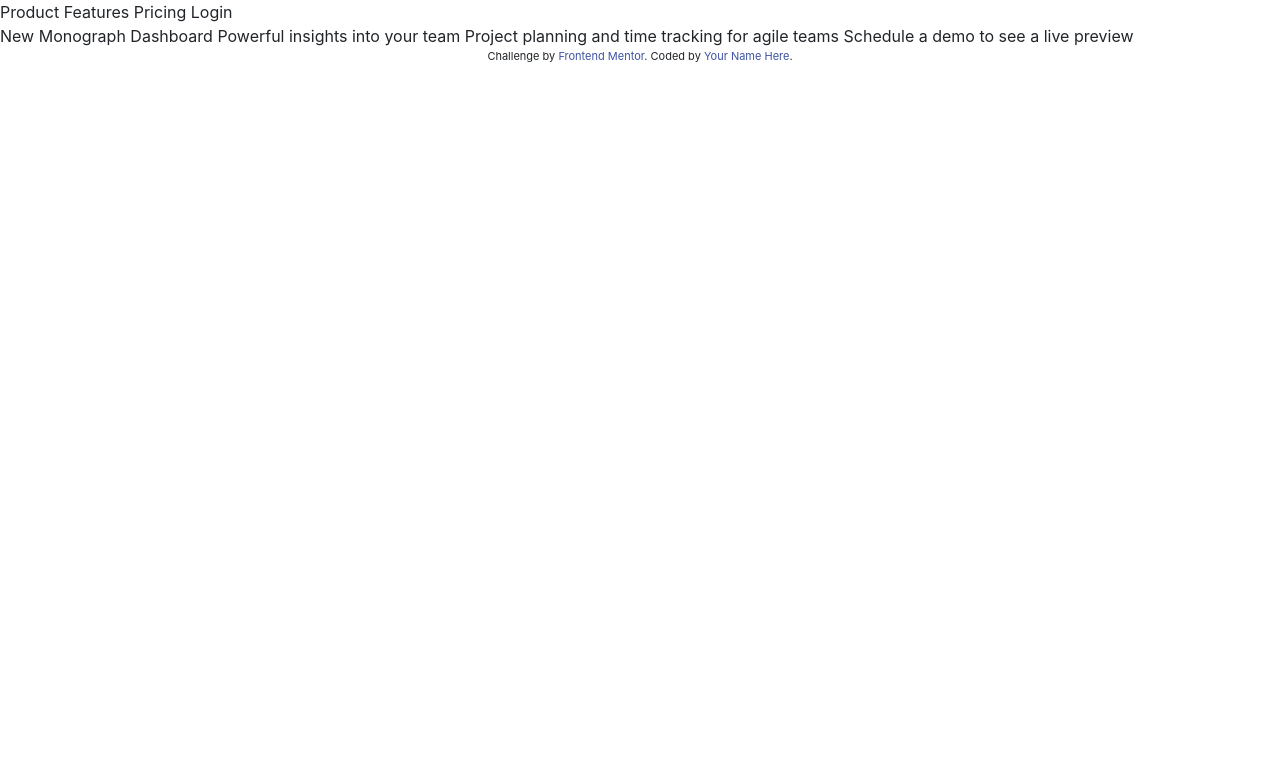
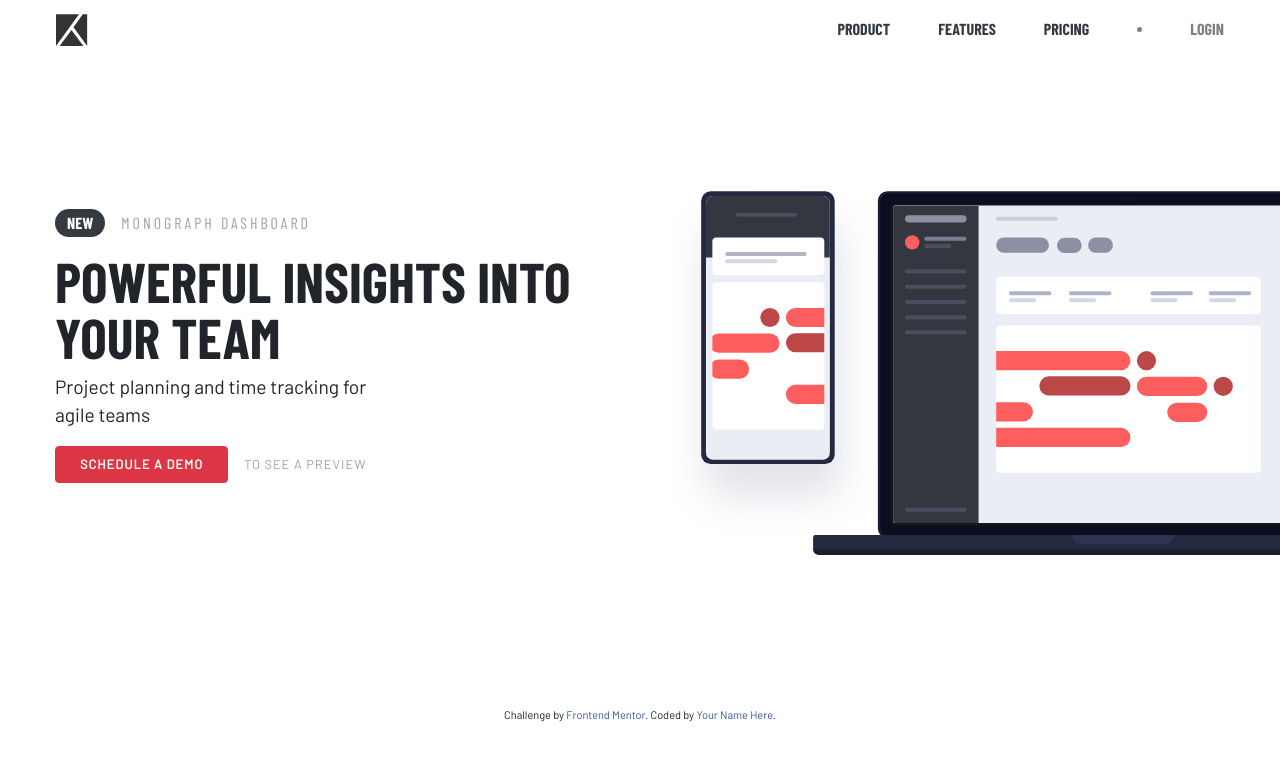
Before and after one commit to Pi-Gul/project-tracking, a plain HTML site: page index.html in a window 1280 px wide. Drawn offline with nearby package versions, Linux system fonts and the light colour scheme.

Commit message:
final version (mobile and desktop) styled

```diff
--- a/css/style.css
+++ b/css/style.css
@@ -1,6 +1,107 @@
+/* General */
+h1, .nav-link, .top-line {
+  font-family: 'Barlow Condensed', sans-serif;
+}
+p {
+  font-family: 'Barlow', sans-serif;
+}
+.main-size {
+  max-width: 375px;
+  margin: 0 auto;
+}
+
+/* Header */
+.navbar-nav {
+  display: flex;
+  align-items: center;
+}
+.nav-decoration {
+  border-top: 2px solid gray;
+  width: 300px;
+}
+.nav-link {
+  padding: 0 0 !important;
+}
+.nav-link:hover {
+  border-bottom: 1px solid black;
+}
+/* Main */
+main {
+  margin-top: 50px;
+}
+main .top {
+  height: 300px;
+  background-image: url('../images/illustration-devices.svg');
+  background-size: 150%;
+  background-repeat: no-repeat;
+}
+main .span-new {
+  padding: 2px 12px;
+}
+main .span-mono {
+  letter-spacing: 3px;
+  color: hsl(231, 7%, 65%);
+}
+main h1 {
+  line-height: 1;
+}
+main .text-project {
+  font-size: 1.2rem;
+}
+main .bottom-line {
+  font-size: 0.8rem;
+}
+main .text-schedule {
+  letter-spacing: 1px;
+}
+main .text-preview {
+  letter-spacing: 1px;
+  color: hsl(231, 7%, 65%);
+}
+
+/* Footer */
 .attribution {
   font-size: 11px; text-align: center;
 }
 .attribution a {
   color: hsl(228, 45%, 44%);
 }
+
+@media (min-width: 992px) {
+  .main-bg {
+    background-image: url('../images/illustration-devices.svg');
+    background-repeat: no-repeat;
+    background-size: 60%;
+    background-position: 130% 50%;
+    width: 100%;
+  }
+  .main-size {
+    max-width: 1200px;
+    margin: 0 auto;
+  }
+  .nav-decoration {
+    width: 5px;
+    height: 5px;
+    border-radius: 100%;
+    background-color: gray;
+  }
+  main {
+    margin-top: 100px;
+  }
+  main .top {
+  background-image: none;
+  background-size: 150%;
+  background-repeat: no-repeat;
+  margin-bottom: 0;
+  height: 500px;
+  }
+  main .bottom {
+    margin-top: 50px;
+  }
+  main h1 {
+    font-size: 3.5rem;
+  }
+  main .text-project {
+    width: 60%;
+  }
+}
--- a/index.html
+++ b/index.html
@@ -10,27 +10,57 @@
 		<!-- Custom CSS -->
 		<link href='./css/style.css' rel='stylesheet'>
 		<!-- Fonts -->
+		<link href="https://fonts.googleapis.com/css2?family=Barlow&family=Barlow+Condensed:wght@400;700&display=swap" rel="stylesheet">
 	</head>
 
-	<body>
+	<body class='main-bg'>
+			<div class='main-size'>
 			<!-- Header -->
 			<header>
-			Product
-			Features
-			Pricing
-			Login
+				<nav class="navbar navbar-expand-lg navbar-light">
+					<a class="navbar-brand" href="#"><img src='./images/logo.svg'></a>
+					<button class="navbar-toggler border-0" type="button" data-toggle="collapse" data-target="#navbarSupportedContent" aria-controls="navbarSupportedContent" aria-expanded="false" aria-label="Toggle navigation">
+						<img class='nav-icon' src='./images/icon-hamburger.svg'>
+					</button>
+
+					<div class="collapse navbar-collapse" id="navbarSupportedContent">
+						<ul class="navbar-nav ml-lg-auto text-center">
+							<li class="nav-item mr-lg-5">
+								<a class="nav-link text-dark text-uppercase font-weight-bold" href="#">Product</a>
+							</li>
+							<li class="nav-item mr-lg-5">
+								<a class="nav-link text-dark text-uppercase font-weight-bold" href="#">Features</a>
+							</li>
+							<li class="nav-item mr-lg-5">
+								<a class="nav-link text-dark text-uppercase font-weight-bold" href="#">Pricing</a>
+							</li>
+							<li>
+								<div class='nav-decoration nav-item mr-lg-5 my-2 my-lg-0'></div>
+							</li>
+							<li class="nav-item">
+								<a class="nav-link text-uppercase font-weight-bold" href="#">Login</a>
+							</li>
+					</div>
+				</nav>
 			</header>
 
 			<!-- Main -->
-		<main>
-			New
-			Monograph Dashboard
-
-			Powerful insights into your team
-			Project planning and time tracking for agile teams
-
-			Schedule a demo
-			to see a live preview
+			<main class='container-fluid'>
+				<div class='row'>
+					<div class='top col-lg-6 order-lg-2 mb-5'></div>
+					<div class='bottom col-lg-6 order-lg-1'>
+						<div class='top-line d-flex align-items-center mb-3 text-uppercase'>
+							<span class='span-new rounded-pill bg-dark text-white mr-3 font-weight-bold'>New</span>
+							<span class='span-mono'>Monograph Dashboard</span>
+						</div>
+						<h1 class='text-uppercase font-weight-bold'>Powerful insights into your team</h1>
+						<p class='text-project mb-3'>Project planning and time tracking for agile teams</p>
+						<div class='text-uppercase d-flex align-items-center'>
+							<p class='btn btn-danger text-white mr-3 font-weight-bold px-4 py-2 bottom-line text-schedule' role='button'>Schedule a demo</p>
+							<p class='bottom-line text-preview'>to see a preview</p>
+						</div>
+					</div>
+				</div>
 			</main>
 
 			<!-- Footer -->
@@ -46,5 +76,6 @@
 			<script src="https://stackpath.bootstrapcdn.com/bootstrap/4.5.2/js/bootstrap.min.js" integrity="sha384-B4gt1jrGC7Jh4AgTPSdUtOBvfO8shuf57BaghqFfPlYxofvL8/KUEfYiJOMMV+rV" crossorigin="anonymous"></script>
 			<!-- Custom JS -->
 			<script src='./js/script.js'></script>
+		</div>
 	</body>
 </html>
--- a/js/script.js
+++ b/js/script.js
@@ -0,0 +1,13 @@
+let navIcon = document.querySelector('.nav-icon');
+let pathOff = './images/icon-hamburger.svg';
+let pathOn = './images/icon-close.svg';
+
+function changeNavIcon () {
+  if(navIcon.getAttribute('src')===pathOff) {
+    navIcon.setAttribute('src', pathOn);
+  } else if(navIcon.getAttribute('src')===pathOn) {
+    navIcon.setAttribute('src', pathOff);
+  };
+};
+
+navIcon.addEventListener('click', changeNavIcon);
```
Lines whose indentation alone changed are shown as unchanged.
